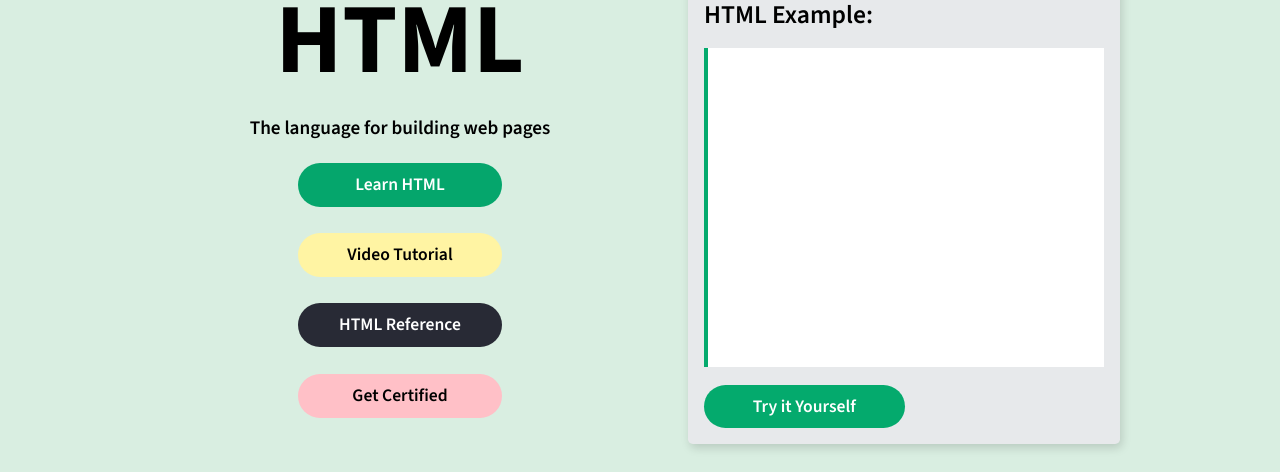
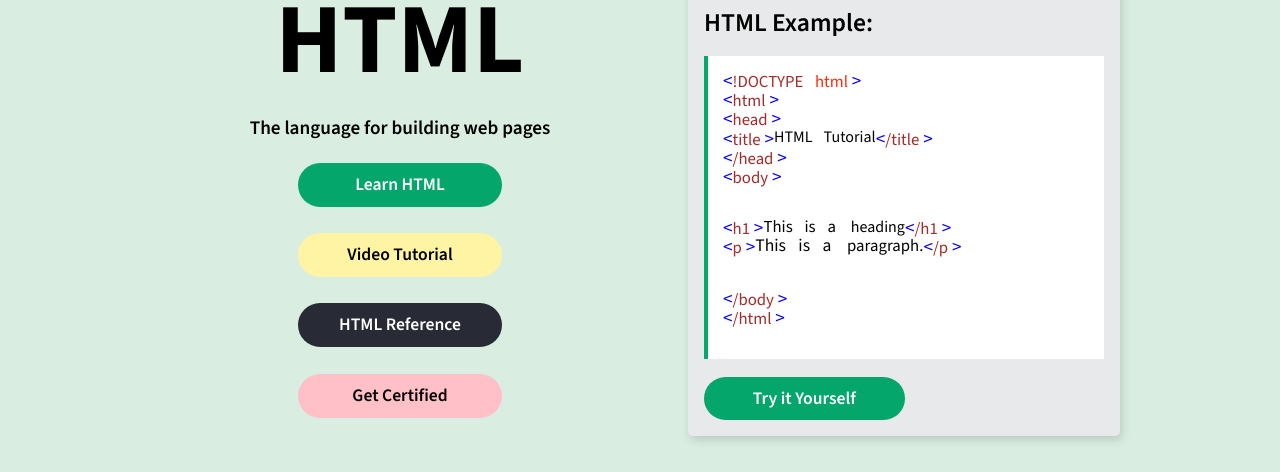
Before and after one commit to alimeghnatis/training, a React (Create React App) app: page / in a window 1280 px wide. Shown: the part 328-800 px from the top of the page. Built offline with nearby package versions, Linux system fonts and the light colour scheme; a web font is replaced by a local one.

Commit message:
The codes of the html part were written and also the hover links were successfully added.

```diff
--- a/src/component/Main/Main.js
+++ b/src/component/Main/Main.js
@@ -13,22 +13,74 @@ function Main() {
             <p className="lessons-left-introduction">The language for building web pages</p>
             <a className="link green" href="#">Learn HTML</a>
             <br />
-            <a className="link light-yellow" href="#">Video Tutorial</a>
+            <a className="link light-yellow-hover" href="#">Video Tutorial</a>
             <br />
-            <a className="link black" href="#">HTML Reference</a>
+            <a className="link black-hover" href="#">HTML Reference</a>
             <br />
-            <a className="link pink" href="#">Get Certified</a>
+            <a className="link pink-hover" href="#">Get Certified</a>
           </div>
           <div className="lessons-right-content">
-            <div className="code-board-wrapper">
+             <div className="code-board-wrapper">
               <h3 className="lessons-right-codeBoard-title">HTML Example:</h3>
               <div className="lessons-right-general-codeBoard">
                 <div className="code-space-wrapper">
-
+                  <div className="html-code-wrapper">
+                    <span className="brown code-mr code-fs">!DOCTYPE</span>
+                    <span className="orange code-fs">html</span>
+                  </div>
+                  <div className="html-code-wrapper">
+                    <span className="brown code-fs">html</span>
+                  </div>
+                  <div className="html-code-wrapper">
+                    <span className="brown code-fs">head</span>
+                  </div>
+                  <div className="flex-row">
+                    <div className="html-code-wrapper">
+                      <span className="brown code-fs">title</span>
+                    </div>
+                    <span><span className="code-mr">HTML</span>Tutorial</span>
+                    <div className="html-code-wrapper">
+                      <span className="brown code-fs">/title</span>
+                    </div>
+                  </div>
+                  <div className="html-code-wrapper">
+                    <span className="brown code-fs">/head</span>
+                  </div>
+                  <div className="html-code-wrapper">
+                    <span className="brown code-fs">body</span>
+                  </div>
+                  <br />
+                  <br />
+                  <div className="flex-row">
+                    <div className="html-code-wrapper">
+                      <span className="brown code-fs">h1</span>
+                    </div>
+                    <span><span className="code-mr code-fs">This</span><span className="code-mr code-fs">is</span><span className="code-mr code-fs">a</span> heading</span>
+                    <div className="html-code-wrapper">
+                      <span className="brown code-fs">/h1</span>
+                    </div>
+                  </div>
+                  <div className="flex-row">
+                    <div className="html-code-wrapper">
+                      <span className="brown code-fs">p</span>
+                    </div>
+                    <span className="code-fs"><span className="code-mr code-fs">This</span><span className="code-mr code-fs">is</span><span className="code-mr code-fs">a</span> paragraph.</span>
+                    <div className="html-code-wrapper">
+                      <span className="brown code-fs">/p</span>
+                    </div>
+                  </div>
+                  <br />
+                  <br />
+                  <div className="html-code-wrapper">
+                    <span className="brown code-fs">/body</span>
+                  </div>
+                  <div className="html-code-wrapper">
+                    <span className="brown code-fs">/html</span>
+                  </div>
                 </div>
               </div>
             </div>
-            <a className="lessons-right-try-it-link" href="#">Try it Yourself</a>
+            <a className="lessons-right-try-it-link green" href="#">Try it Yourself</a>
           </div>
         </section>
         <section className="lessons-section lessons-padding light-yellow" id="css-review">
@@ -37,9 +89,9 @@ function Main() {
             <p className="lessons-left-introduction">The language for styling web pages</p>
             <a className="link green" href="#">Learn CSS</a>
             <br />
-            <a className="link black" href="#">CSS Reference</a>
+            <a className="link black-hover" href="#">CSS Reference</a>
             <br />
-            <a className="link pink" href="#">Get Certified</a>
+            <a className="link pink-hover" href="#">Get Certified</a>
           </div>
           <div className="lessons-right-content">
             <div className="code-board-wrapper">
@@ -50,7 +102,7 @@ function Main() {
                 </div>
               </div>
             </div>
-            <a className="lessons-right-try-it-link" href="#">Try it Yourself</a>
+            <a className="lessons-right-try-it-link green" href="#">Try it Yourself</a>
           </div>
         </section>
         <section className="lessons-section lessons-padding black" id="js-review">
@@ -61,7 +113,7 @@ function Main() {
             <br />
             <a className="link white" href="#">JavaScript Reference</a>
             <br />
-            <a className="link pink" href="#">Get Certified</a>
+            <a className="link pink-hover" href="#">Get Certified</a>
           </div>
           <div className="lessons-right-content">
             <div className="code-board-wrapper">
@@ -72,7 +124,7 @@ function Main() {
                 </div>
               </div>
             </div>
-            <a className="lessons-right-try-it-link" href="#">Try it Yourself</a>
+            <a className="lessons-right-try-it-link green" href="#">Try it Yourself</a>
           </div>
         </section>
         <section className="lessons-section lessons-padding pink-smooth" id="python-review">
@@ -81,9 +133,9 @@ function Main() {
             <p className="lessons-left-introduction">A popular programming language</p>
             <a className="link green" href="#">Learn Python</a>
             <br />
-            <a className="link black" href="#">Python Reference</a>
+            <a className="link black-hover" href="#">Python Reference</a>
             <br />
-            <a className="link pink" href="#">Get Certified</a>
+            <a className="link pink-hover" href="#">Get Certified</a>
           </div>
           <div className="lessons-right-content">
             <div className="code-board-wrapper">
@@ -94,7 +146,7 @@ function Main() {
                 </div>
               </div>
             </div>
-            <a className="lessons-right-try-it-link" href="#">Try it Yourself</a>
+            <a className="lessons-right-try-it-link green" href="#">Try it Yourself</a>
           </div>
         </section>
         <section className="lessons-section lessons-padding sky-blue" id="sql-review">
@@ -103,9 +155,9 @@ function Main() {
             <p className="lessons-left-introduction">A language for accessing databases</p>
             <a className="link green" href="#">Learn SQL</a>
             <br />
-            <a className="link black" href="#">SQL Reference</a>
+            <a className="link black-hover" href="#">SQL Reference</a>
             <br />
-            <a className="link pink" href="#">Get Certified</a>
+            <a className="link pink-hover" href="#">Get Certified</a>
           </div>
           <div className="lessons-right-content">
             <div className="code-board-wrapper">
@@ -116,7 +168,7 @@ function Main() {
                 </div>
               </div>
             </div>
-            <a className="lessons-right-try-it-link" href="#">Try it Yourself</a>
+            <a className="lessons-right-try-it-link green" href="#">Try it Yourself</a>
           </div>
         </section>
       </div>
@@ -130,7 +182,7 @@ function Main() {
               <div className="cards-introduction-wrapper">
                 <h5 className="cards-introduction">A web server programming language</h5>
               </div>
-              <a className="link black" href="#">Learn PHP</a>
+              <a className="link black-hover" href="#">Learn PHP</a>
             </div>
           </div>
           <div className="cards-section light-yellow" id="jQuary-card">
@@ -139,7 +191,7 @@ function Main() {
               <div className="cards-introduction-wrapper">
                 <h5 className="cards-introduction">A JS library for developing web pages</h5>
               </div>
-              <a className="link black" href="#">Learn jQuary</a>
+              <a className="link black-hover" href="#">Learn jQuary</a>
             </div>
           </div>
           <div className="cards-section pink-smooth" id="java-card">
@@ -148,7 +200,7 @@ function Main() {
               <div className="cards-introduction-wrapper">
                 <h5 className="cards-introduction">A programming language</h5>
               </div>
-              <a className="link black" href="#">Learn Java</a>
+              <a className="link black-hover" href="#">Learn Java</a>
             </div>
           </div>
           <div className="cards-section green-smooth" id="C++-card">
@@ -157,7 +209,7 @@ function Main() {
               <div className="cards-introduction-wrapper">
                 <h5 className="cards-introduction">A programming language</h5>
               </div>
-              <a className="link black" href="#">Learn C++</a>
+              <a className="link black-hover" href="#">Learn C++</a>
             </div>
           </div>
           <div className="cards-section sky-blue" id="w3-card">
@@ -166,7 +218,7 @@ function Main() {
               <div className="cards-introduction-wrapper">
                 <h5 className="cards-introduction">A CSS framework for faster and better responsive web pages</h5>
               </div>
-              <a className="link black" href="#">Learn W3.CSS</a>
+              <a className="link black-hover" href="#">Learn W3.CSS</a>
             </div>
           </div>
           <div className="cards-section light-blue" id="bootstrap-card">
@@ -175,7 +227,7 @@ function Main() {
               <div className="cards-introduction-wrapper">
                 <h5 className="cards-introduction">A CSS framework for designing better web pages</h5>
               </div>
-              <a className="link black" href="#">Learn Bootstrap</a>
+              <a className="link black-hover" href="#">Learn Bootstrap</a>
             </div>
           </div>
         </div>
@@ -343,7 +395,7 @@ function Main() {
               <a className="code-editor--link green" href="#">Try Frontend Editor (HTML/CSS/JS)</a>
             </div>
             <div className="code-editor--back-link-wrapper">
-              <a className="code-editor--link light-yellow" href="#">Try Backend Editor (Python/PHP/Java/C..)</a>
+              <a className="code-editor--link light-yellow-hover" href="#">Try Backend Editor (Python/PHP/Java/C..)</a>
             </div>
           </div>
         </div>
@@ -433,7 +485,7 @@ function Main() {
             <img className="code-game--img" src={require('../../images/w3lynx_200.png')} alt="" />
             </a>
           </div>
-          <a className="code-game--link black" href="#">Play Game</a>
+          <a className="code-game--link black-hover" href="#">Play Game</a>
         </div>
       </div>
 
@@ -447,7 +499,7 @@ function Main() {
               <a className="exercise-item-link green" href="#">Exercises</a>
             </div>
             <div className="exercise-item">
-              <a className="exercise-item-link light-yellow" href="#">Quizzes</a>
+              <a className="exercise-item-link light-yellow-hover" href="#">Quizzes</a>
             </div>
           </div>
         </div>
@@ -463,7 +515,7 @@ function Main() {
               <img className="web-template--img" src={require('../../images/w3css_templates.jpg')} alt="" />
             </a>
           </div>
-          <a className="web-template--link black" href="#">Browse Templates</a>
+          <a className="web-template--link black-hover" href="#">Browse Templates</a>
         </div>
       </div>
 
@@ -503,7 +555,7 @@ function Main() {
               <div className="how-section--column black"></div>
             </div>
           </div>
-          <a className="how-section--link black" href="#">Learn How To</a>
+          <a className="how-section--link black-hover" href="#">Learn How To</a>
         </div>
       </div>
 
--- a/src/component/Main/main.scss
+++ b/src/component/Main/main.scss
@@ -13,7 +13,19 @@ a {
 
 //global classes
 
+.code-mr {
+  margin-right: 0.7em;
+}
+
 //colors
+.brown {
+  color: #a52a2a;
+}
+
+.orange {
+  color: #ff2808;
+}
+
 .red-circle {
   background-color: #ed594a;
 }
@@ -26,9 +38,23 @@ a {
   background-color: #5ac05a;
 }
 
+//colors
+
 .green {
   background-color: #05a66c;
   color: #fff;
+
+  &:hover {
+    background-color: #059862;
+  }
+}
+
+.light-yellow-hover {
+  background-color: #fff4a3;
+
+  &:hover {
+    background-color: #fff080;
+  }
 }
 
 .light-yellow {
@@ -37,6 +63,19 @@ a {
 
 .yellow-smooth {
   background-color: #eae098;
+
+  &:hover {
+    background-color: #fff4a3;
+  }
+}
+
+.black-hover {
+  background-color: #282a35;
+  color: #fff;
+
+  &:hover {
+    background-color: #000;
+  }
 }
 
 .black {
@@ -48,12 +87,24 @@ a {
   background-color: #ffc0c7;
 }
 
+.pink-hover {
+  background-color: #ffc0c7;
+
+  &:hover {
+    background-color: #ffb3bb;
+  }
+}
+
 .pink-smooth {
   background-color: #f3ecea;;
 }
 
 .Blackish-pink {
   background-color: #eab1b8;
+
+  &:hover {
+    background-color: #ffc0c7;
+  }
 }
 
 .sky-blue {
@@ -62,15 +113,27 @@ a {
 
 .cyan {
   background-color: #8bc3c4;
+
+  &:hover {
+    background-color: #96d4d4;
+  }
 }
 
 .white {
   background-color: #fff;
   color: #000;
+
+  &:hover {
+    background-color: #e7e9eb;
+  }
 }
 
 .white-smooth {
   background-color: #dfd9d8;
+
+  &:hover {
+    background-color: #f3ecea;
+  }
 }
 
 .green-smooth {
@@ -79,6 +142,10 @@ a {
 
 .light-green {
   background-color: #c8dbd0;
+
+  &:hover {
+    background-color: #d9eee1;
+  }
 }
 
 .light-blue {
@@ -96,6 +163,29 @@ a {
 
 .fs-5 {
   font-size: 3.8em;
+}
+
+.flex-row {
+  display: flex;
+}
+
+.code-fs {
+  font-size: 1.05em;
+}
+
+.html-code-wrapper {
+
+  &:before {
+    content: ' \003C';
+    color: blue;
+    font-size: 1.2em;
+  }
+
+  &:after {
+    content: ' \003E';
+    color: blue;
+    font-size: 1.2em;
+  }
 }
 
 .link {
@@ -184,14 +274,13 @@ a {
   }
 
   &-right-general-codeBoard {
-    height: 19em;
+    height: 18em;
     background-color: #fff;
     border-left: 4px solid #04AA6D;
     padding: 15px 0 0 15px;
   }
 
   &-right-try-it-link {
-    background-color: #04aa6d;
     padding: 0.75em 0;
     color: #fff;
     text-align: center;
```
